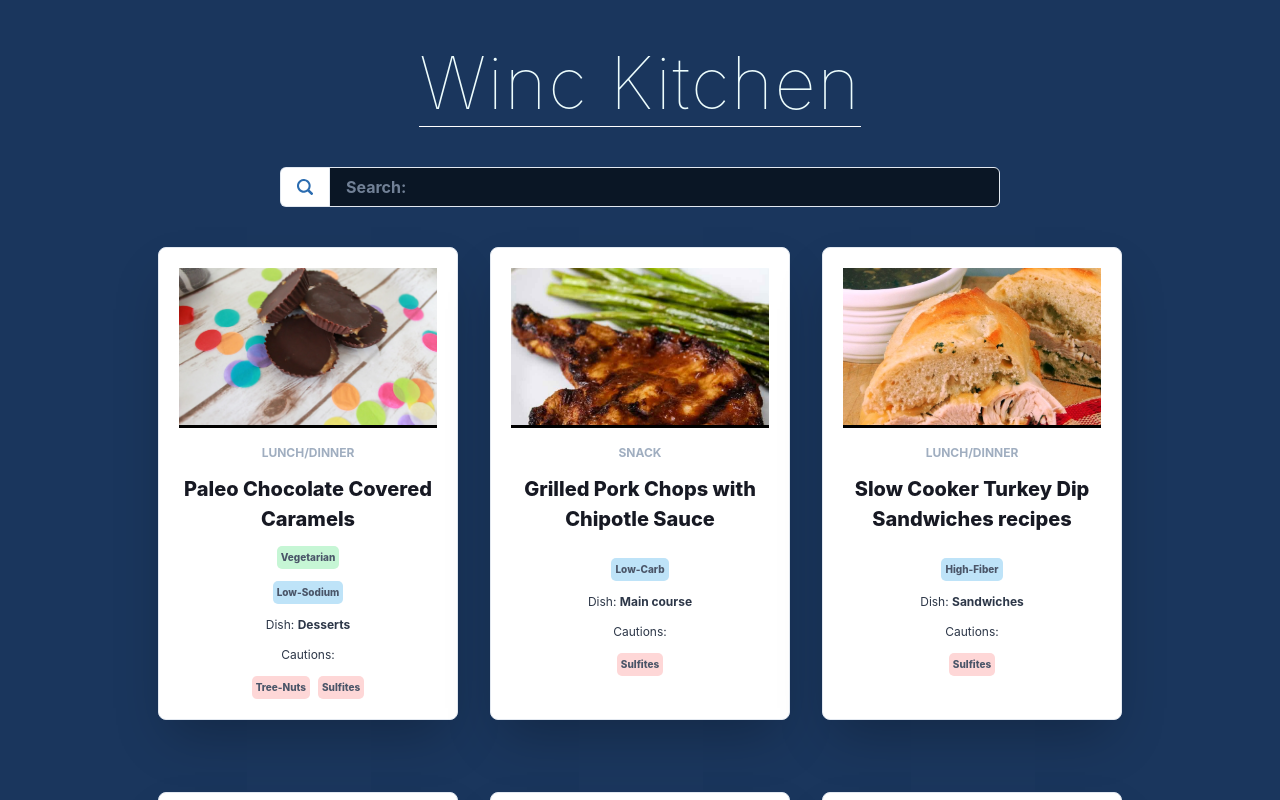
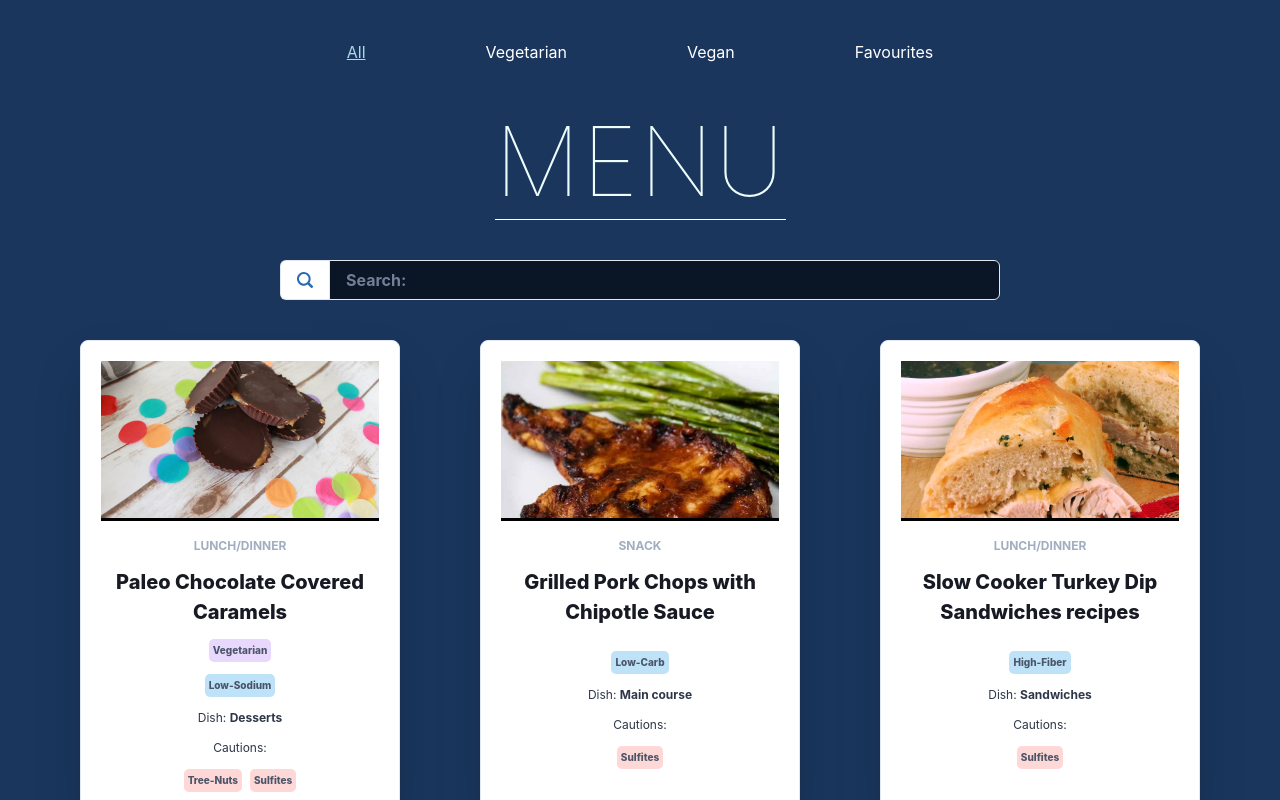
Before and after one commit to ElijahWilson-Kelly/react_basics_project, a React (Vite) app: page / in a window 1280 px wide. Shown: the top 800 px of the page. Built offline with nearby package versions, Linux system fonts and the light colour scheme.

Commit message:
Added favourite capibillities

```diff
--- /dev/null
+++ b/src/components/Header.jsx
@@ -0,0 +1,42 @@
+import { Flex, Text } from "@chakra-ui/react";
+
+export const Header = ({ filterTerm, useFilterTerm }) => {
+  const hoverStyles = { textDecor: "underline", cursor: "pointer" };
+  const selectedTabStyles = {
+    textDecoration: "underline",
+    color: "lightblue",
+  };
+
+  return (
+    <Flex color="white" gap={120}>
+      <Text
+        onClick={() => useFilterTerm("All")}
+        _hover={hoverStyles}
+        style={filterTerm === "All" ? selectedTabStyles : {}}
+      >
+        All
+      </Text>
+      <Text
+        onClick={() => useFilterTerm("Vegetarian")}
+        _hover={hoverStyles}
+        style={filterTerm === "Vegetarian" ? selectedTabStyles : {}}
+      >
+        Vegetarian
+      </Text>
+      <Text
+        onClick={() => useFilterTerm("Vegan")}
+        _hover={hoverStyles}
+        style={filterTerm === "Vegan" ? selectedTabStyles : {}}
+      >
+        Vegan
+      </Text>
+      <Text
+        onClick={() => useFilterTerm("Favourites")}
+        _hover={hoverStyles}
+        style={filterTerm === "Favourites" ? selectedTabStyles : {}}
+      >
+        Favourites
+      </Text>
+    </Flex>
+  );
+};
--- a/src/components/NutrientLabel.jsx
+++ b/src/components/NutrientLabel.jsx
@@ -1,10 +1,15 @@
 import { Flex, Text } from "@chakra-ui/react";
 
 export const NutrientLabel = ({ nutrient }) => {
+  let amount = nutrient.quantity.toFixed();
+  if (nutrient.unit === "g" || nutrient.unit === "mg") {
+    amount += nutrient.unit;
+  }
+
   return (
     <Flex direction={"column"}>
       <Text fontSize={13} fontWeight={"semibold"}>
-        {nutrient.quantity.toFixed()}
+        {amount}
       </Text>
       <Text fontSize={10}>{nutrient.label.toUpperCase()}</Text>
     </Flex>
--- a/src/components/RecipeCard.jsx
+++ b/src/components/RecipeCard.jsx
@@ -12,7 +12,7 @@ export const RecipeCard = ({ recipe, useRecipe }) => {
 
   return (
     <Box
-      w={300}
+      w={320}
       borderRadius="lg"
       borderWidth="1px"
       bg="white"
@@ -23,7 +23,6 @@ export const RecipeCard = ({ recipe, useRecipe }) => {
       transition={"transform 200ms ease, opacity 200ms ease"}
       _hover={{
         cursor: "pointer",
-        transform: "scale(1.05) rotate(-2deg) translateY(-10px)",
         opacity: "0.7",
       }}
       onClick={() => {
@@ -52,7 +51,7 @@ export const RecipeCard = ({ recipe, useRecipe }) => {
         <Text color="gray.900" fontSize={"xl"} fontWeight="extrabold">
           {recipe.label}
         </Text>
-        <Labels labels={healthLabels} bg="green.100" />
+        <Labels labels={healthLabels} bg="purple.100" />
         <Labels labels={dietLabels} bg="blue.100" />
         <Text>
           Dish: <b>{dishType}</b>
--- a/src/pages/App.jsx
+++ b/src/pages/App.jsx
@@ -1,19 +1,65 @@
 import { useState } from "react";
 
-import { Flex } from "@chakra-ui/react";
+import { Flex, useToast } from "@chakra-ui/react";
 import { data } from "../utils/data";
 import { RecipesPage } from "./RecipesPage";
 import { RecipePage } from "./RecipePage";
 
 export const App = () => {
   const [recipe, useRecipe] = useState(null);
+  const [favouriteRecipes, useFavouriteRecipes] = useState([]);
+  const toast = useToast();
+
+  const toggleRecipeFavourite = (recipeToToggle) => {
+    const index = favouriteRecipes.findIndex(
+      (recipe) => recipe.recipe.label === recipeToToggle.label
+    );
+
+    if (index < 0) {
+      recipeToToggle.favorited = true;
+      toast({
+        title: "Item added",
+        description: `${recipeToToggle.label} added to favourites`,
+        status: "success",
+        duration: 2000,
+        isClosable: true,
+      });
+      useFavouriteRecipes((prevRecipies) => {
+        return [...prevRecipies, { recipe: recipeToToggle }];
+      });
+    } else {
+      recipeToToggle.favorited = false;
+      console.log(recipeToToggle);
+      toast({
+        title: "Item removed",
+        description: `${recipeToToggle.label} removed from favourites`,
+        status: "success",
+        duration: 2000,
+        isClosable: true,
+      });
+      useFavouriteRecipes((prevRecipies) => {
+        return [
+          ...prevRecipies.slice(0, index),
+          ...prevRecipies.slice(index + 1),
+        ];
+      });
+    }
+  };
 
   return (
     <Flex minHeight="100vh" direction="column" bg="blue.900">
       {recipe ? (
-        <RecipePage recipe={recipe} useRecipe={useRecipe} />
+        <RecipePage
+          recipe={recipe}
+          useRecipe={useRecipe}
+          toggleRecipeFavourite={toggleRecipeFavourite}
+        />
       ) : (
-        <RecipesPage data={data.hits} useRecipe={useRecipe} />
+        <RecipesPage
+          recipes={data.hits}
+          useRecipe={useRecipe}
+          favouriteRecipes={favouriteRecipes}
+        />
       )}
     </Flex>
   );
--- a/src/pages/RecipePage.jsx
+++ b/src/pages/RecipePage.jsx
@@ -1,11 +1,12 @@
-import { Box, Grid, IconButton, Image } from "@chakra-ui/react";
+import { Box, Flex, Grid, IconButton, Image } from "@chakra-ui/react";
 import { RecipeInformation } from "../components/RecipeInfomation";
 import { RecipeLabels } from "../components/RecipeLabels";
-import { ChevronLeftIcon } from "@chakra-ui/icons";
+import { ChevronLeftIcon, StarIcon } from "@chakra-ui/icons";
 
-export const RecipePage = ({ recipe, useRecipe }) => {
+export const RecipePage = ({ recipe, useRecipe, toggleRecipeFavourite }) => {
   return (
     <Box bg={"white"} w={["100%", null, "70%"]} mx={"auto"} maxW={800}>
+      <Flex justify={"space-between"}>
         <IconButton
           icon={<ChevronLeftIcon fontSize={20} />}
           aria-label="Search database"
@@ -13,6 +14,18 @@ export const RecipePage = ({ recipe, useRecipe }) => {
           bg={"none"}
           onClick={() => useRecipe(null)}
         />
+        <IconButton
+          icon={
+            <StarIcon fontSize={25} color={recipe.favorited ? "red" : "gray"} />
+          }
+          _hover={{ opacity: "0.7" }}
+          aria-label="Search database"
+          p={10}
+          bg={"none"}
+          onClick={() => toggleRecipeFavourite(recipe)}
+        />
+      </Flex>
+
       <Image
         src={recipe.image}
         w={"100%"}
--- a/src/pages/RecipesPage.jsx
+++ b/src/pages/RecipesPage.jsx
@@ -1,24 +1,36 @@
-import { Flex, Heading } from "@chakra-ui/react";
+import { Flex, Grid, Heading } from "@chakra-ui/react";
 import { SearchBar } from "../components/ui/SearchBar";
 import { useState } from "react";
 import { RecipeCard } from "../components/RecipeCard";
+import { Header } from "../components/Header";
 
-export const RecipesPage = ({ data, useRecipe }) => {
+export const RecipesPage = ({ recipes, useRecipe, favouriteRecipes }) => {
   const [searchTerm, useSearchTerm] = useState("");
-  const recipes = data.filter((item) =>
+  const [filterTerm, useFilterTerm] = useState("All");
+
+  if (filterTerm === "Favourites") {
+    recipes = favouriteRecipes;
+  } else if (filterTerm != "All") {
+    recipes = recipes.filter((item) => {
+      return item.recipe.healthLabels.includes(filterTerm);
+    });
+  }
+  recipes = recipes.filter((item) =>
     item.recipe.label.toLowerCase().includes(searchTerm.toLowerCase())
   );
 
   return (
     <Flex direction={"column"} align={"center"} p={10}>
+      <Header useFilterTerm={useFilterTerm} filterTerm={filterTerm} />
       <Heading
         color="cyan.50"
-        fontSize={["5xl", null, "6xl", "7xl"]}
+        fontSize={["5xl", "6xl", "7xl", "8xl"]}
         letterSpacing={1.5}
         fontWeight={"hairline"}
         borderBottom={"1px solid white"}
+        mt={10}
       >
-        Winc Kitchen
+        MENU
       </Heading>
       <SearchBar
         searchTerm={searchTerm}
@@ -28,7 +40,18 @@ export const RecipesPage = ({ data, useRecipe }) => {
         fontWeight={"bold"}
         color={"gray.200"}
       />
-      <Flex wrap={"wrap"} gap={8} justify="center">
+      <Grid
+        templateColumns={[
+          "repeat(1, 1fr)",
+          null,
+          "repeat(2, 1fr)",
+          null,
+          "repeat(3, 1fr)",
+          "repeat(4, 1fr)",
+        ]}
+        gap={20}
+        justify="center"
+      >
         {recipes.map((recipe) => (
           <RecipeCard
             recipe={recipe.recipe}
@@ -36,7 +59,7 @@ export const RecipesPage = ({ data, useRecipe }) => {
             useRecipe={useRecipe}
           />
         ))}
-      </Flex>
+      </Grid>
     </Flex>
   );
 };
```
Lines whose indentation alone changed are shown as unchanged.
